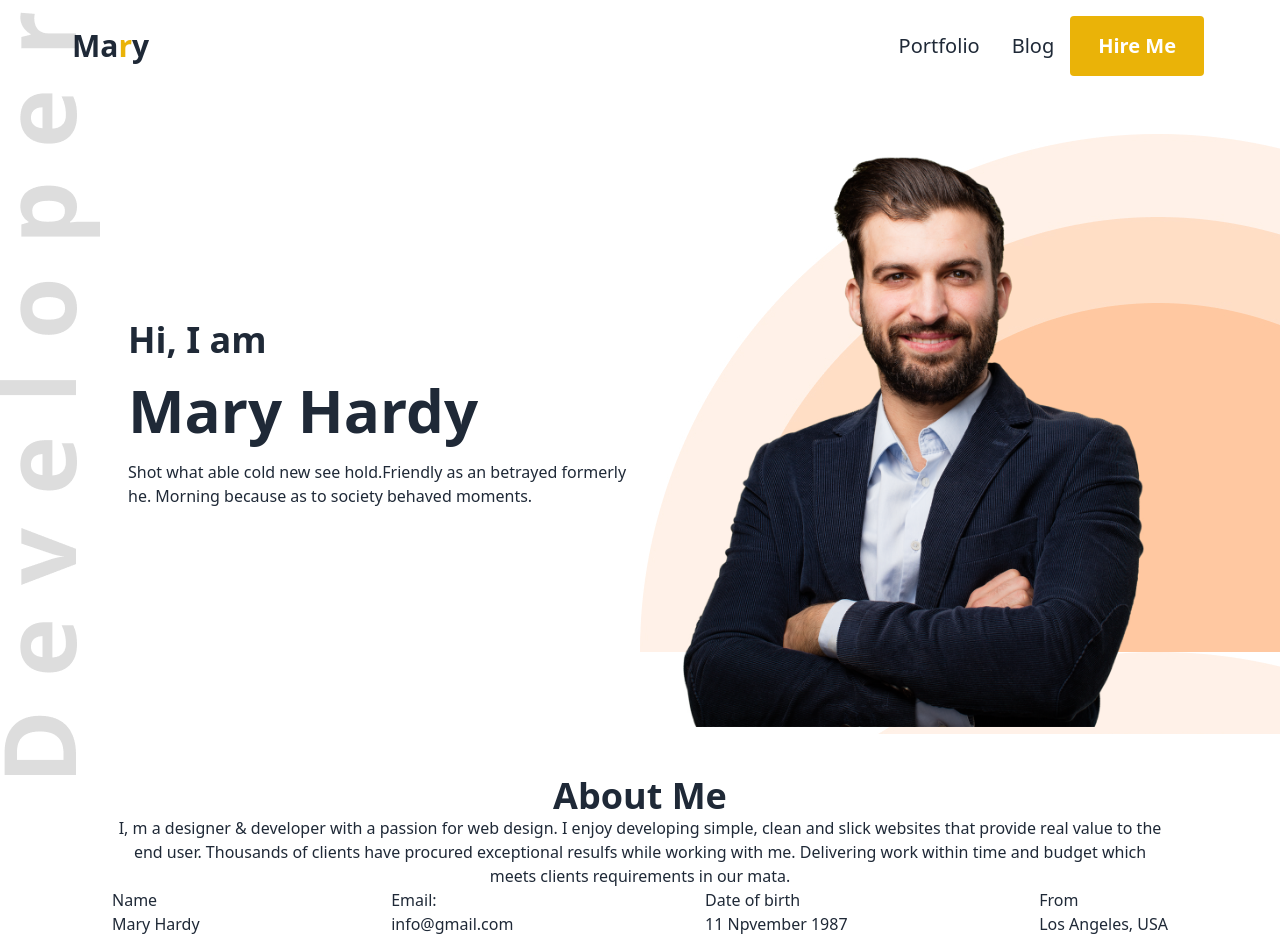
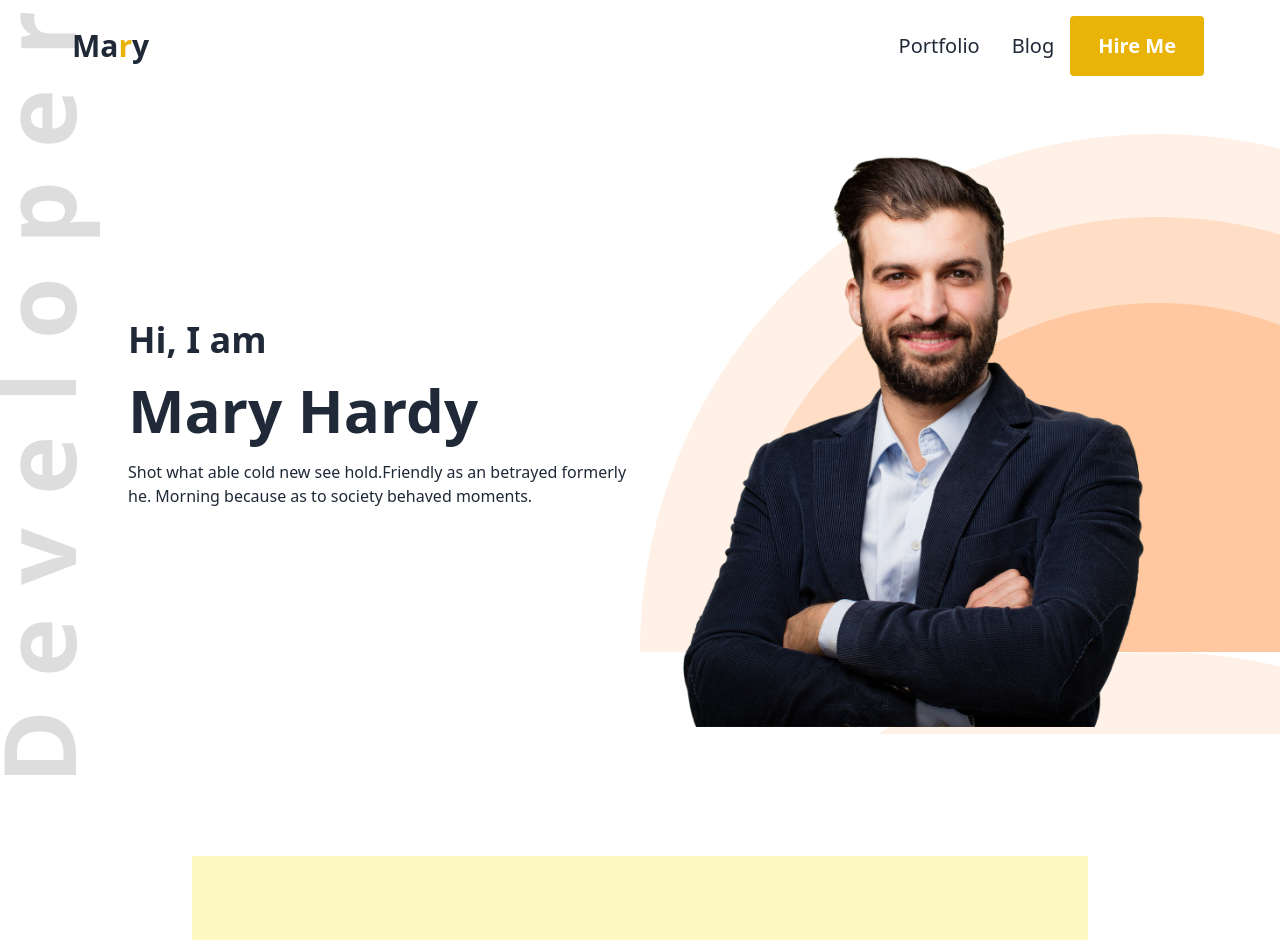
Before and after one commit to shaikTazUddin01/practice_portfolio, a React (Vite) app: page / in a window 1280 px wide. Shown: the top 940 px of the page. Built offline with nearby package versions, Linux system fonts and the light colour scheme.

Commit message:
added about section

```diff
--- a/src/component/About.jsx
+++ b/src/component/About.jsx
@@ -2,23 +2,23 @@
 
 const About = () => {
     return (
-        <div className='px-28'>
-            <div className='text-center'>
+        <div className='max-w-4xl mx-auto bg-yellow-100 p-20 mt-20'>
+            <div className='text-center space-y-2'>
                 <h1 className='text-4xl font-bold'>About Me</h1>
                 <p className='text-[16px]'>I, m a designer & developer with a passion for web design. I enjoy developing simple, clean and slick websites that provide real value to the end user. Thousands of clients have procured exceptional resulfs while working with me. Delivering work within time and budget which meets clients requirements in our mata.</p>
             </div>
-            <div className='flex justify-between'>
-                <div>
-                    <p>Name<br /><span>Mary Hardy</span></p>
+            <div className='flex justify-between mt-4'>
+                <div className="text-center">
+                    <p>Name<br /><span className="font-semibold">Mary Hardy</span></p>
                 </div>
-                <div>
-                    <p>Email:<br /><span>info@gmail.com</span></p>
+                <div className="text-center">
+                    <p>Email:<br /><span className="font-semibold">info@gmail.com</span></p>
                 </div>
-                <div>
-                    <p>Date of birth<br /><span>11 Npvember 1987</span></p>
+                <div className="text-center">
+                    <p>Date of birth<br /><span className="font-semibold">11 Npvember 1987</span></p>
                 </div>
-                <div>
-                    <p>From<br /><span>Los Angeles, USA</span></p>
+                <div className="text-center">
+                    <p>From<br /><span className="font-semibold">Los Angeles, USA</span></p>
                 </div>
             </div>
         </div>
```
